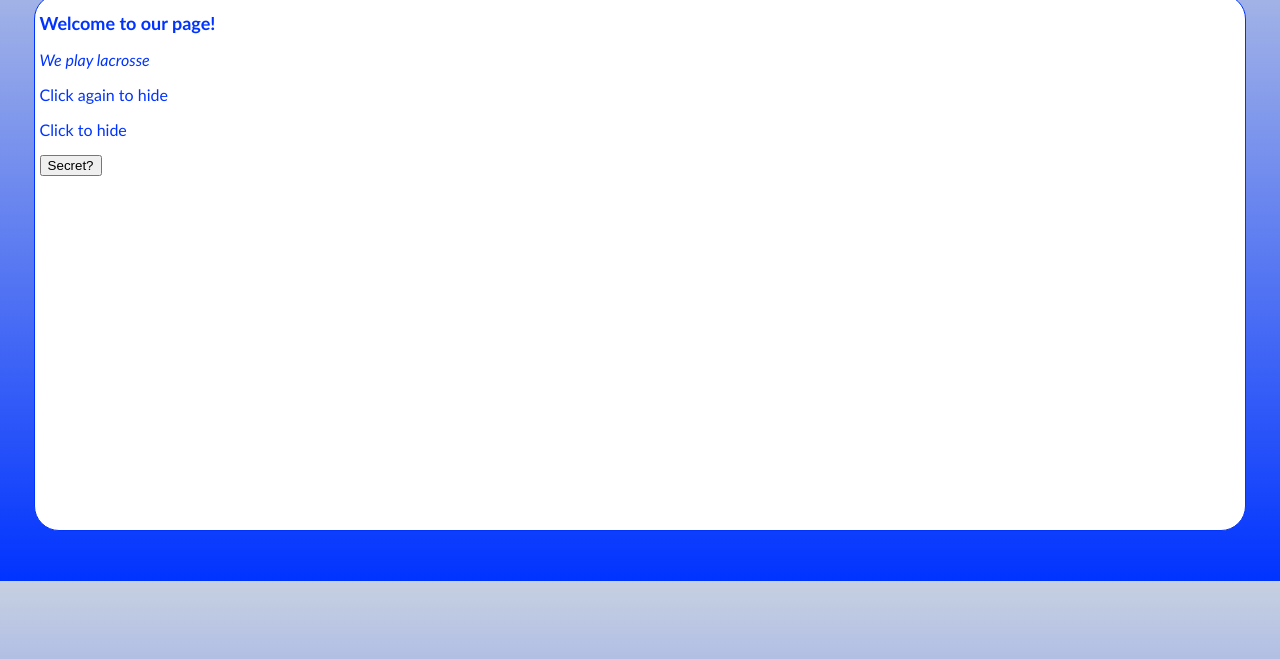
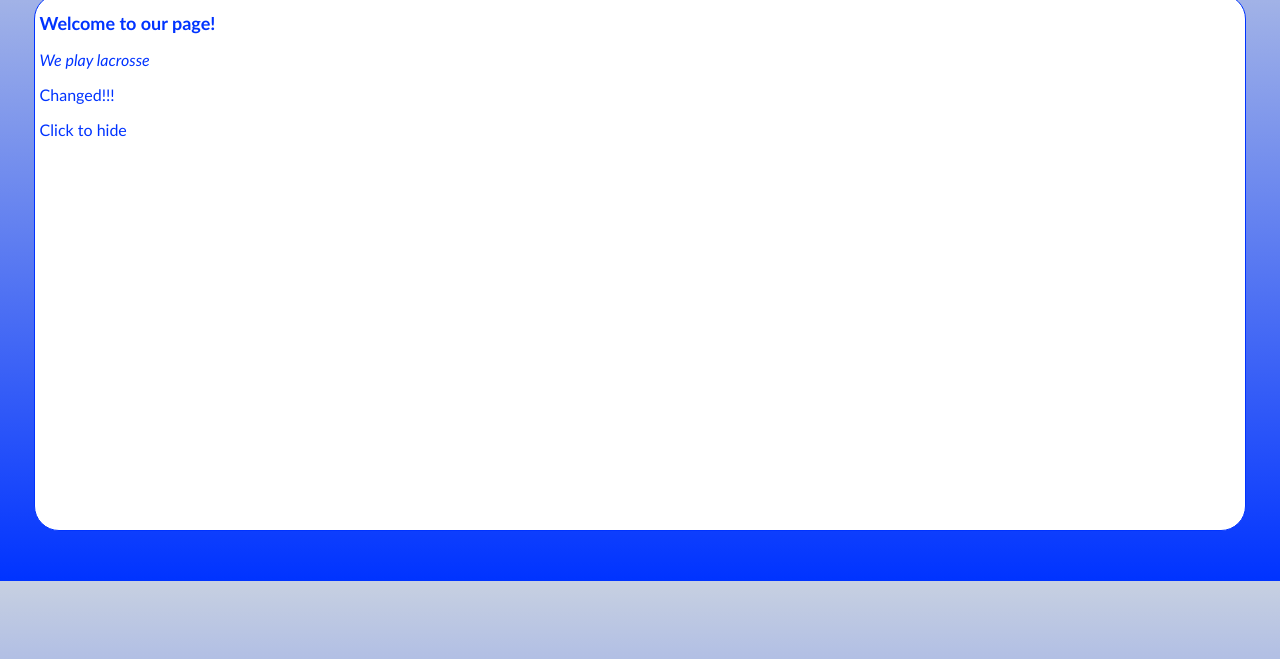
Before and after one commit to connork26/Lab14, a plain HTML site: page index.html in a window 1280 px wide. Both pictures are taken after a click on the element "Click to change". Shown: the part 135-794 px from the top of the page. Drawn offline with nearby package versions, Linux system fonts and the light colour scheme.

Commit message:
Remove useless button.

```diff
--- a/index.html
+++ b/index.html
@@ -14,8 +14,7 @@ $(document).ready(function(){
 <script>
 $(document).ready(function(){
   $("p.changed").click(function(){
-	$(this).html("Click again to hide");
-	$(this).attr('class', 'hidden');
+	$(this).html("Changed!!!");
   });
 });
 </script>
@@ -38,11 +37,6 @@ $(document).ready(function(){
     <p style="font-style:italic">We play lacrosse</p>
     <p class="changed">Click to change</p>
     <p class="hidden">Click to hide</p>
-
-        <button type="button" onclick="document.getElementById('secret').style.visibility='visable'">
-        Secret?</button>
   </div>
-
-
 </body>
 </html>
```
Lines whose indentation alone changed are shown as unchanged.
